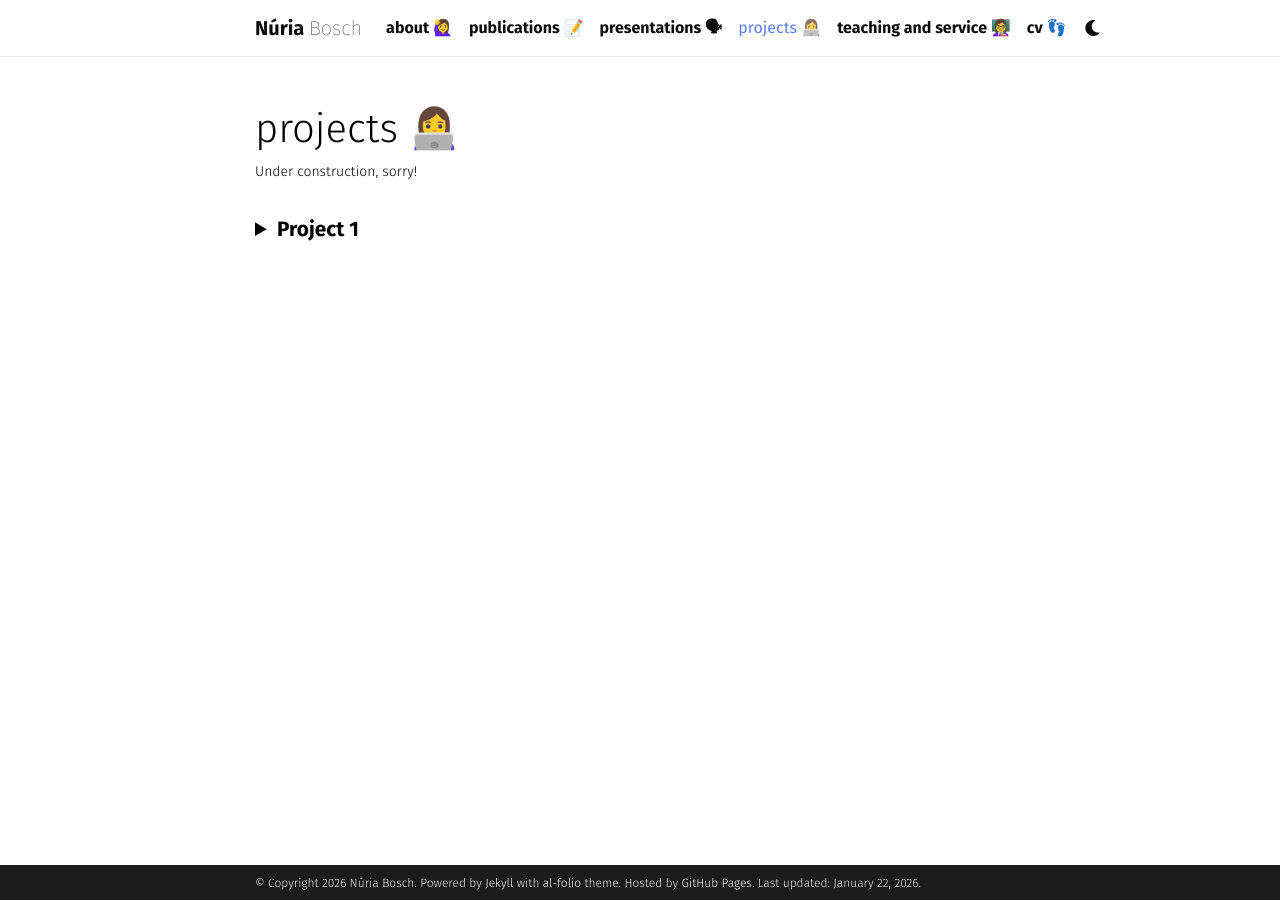
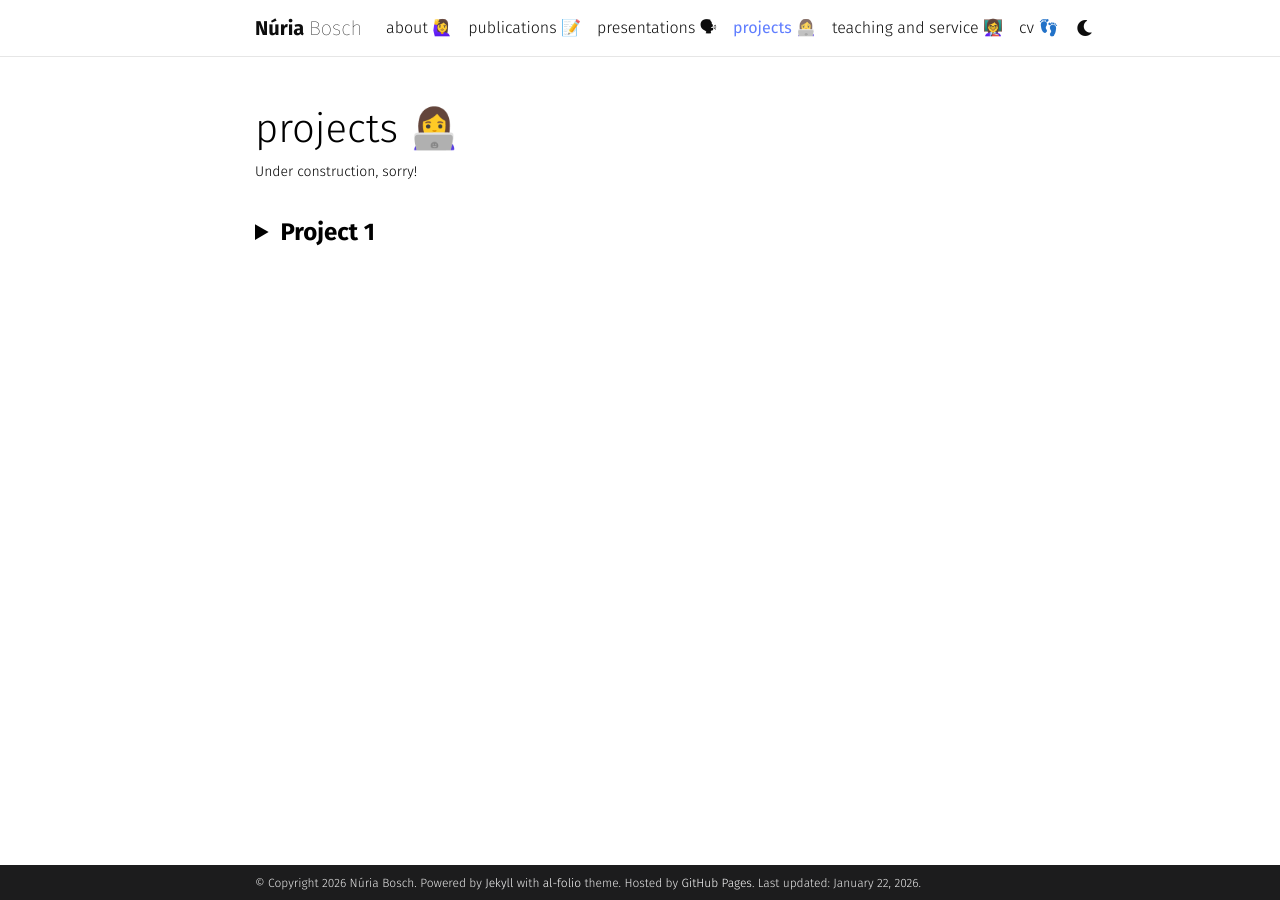
Before and after one commit to nuria-bosch/nuria-bosch.github.io, a Jekyll site: the page built from _pages/projects.md, in a window 1280 px wide. Built offline with Jekyll 4.4.1, drawn with Linux system fonts in a browser that asks for light colours; some web fonts are replaced; comment, search, counter and statistics services are not loaded; a style sheet for code colours, icons or effects is not loaded.

Commit message:
Update _base.scss

```diff
--- a/_sass/_base.scss
+++ b/_sass/_base.scss
@@ -1008,7 +1008,7 @@ nav[data-toggle="toc"] {
 }
 
 .project-title {
-  font-size: 1.3rem;
+  font-size: 1.5rem;
   font-weight: bold;
 }
 
@@ -1023,11 +1023,3 @@ nav[data-toggle="toc"] {
   gap: 0.3rem;               /* spacing between emoji and text */
   white-space: nowrap;       /* prevent wrapping */
 }
-
-li a {
-  font-weight: bold;   /* makes text bold */
-}
-
-li a:hover {
-  color: var(--global-hover-color);  /* change on hover */
-}
```
